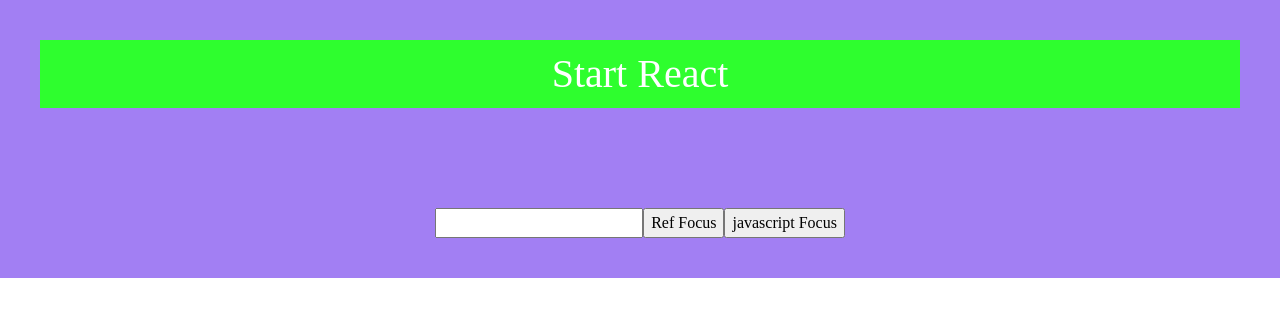
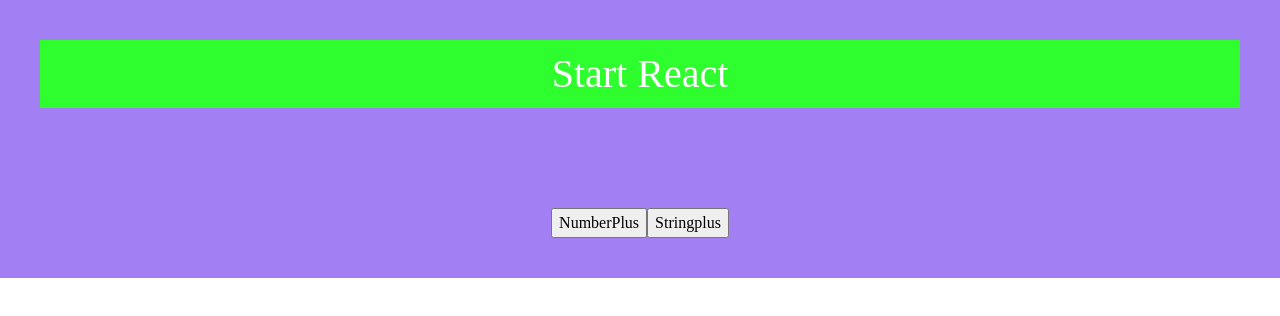
Before and after one commit to lee-kangpyo/react-start, a React (Create React App) app in the folder client/: page / in a window 1280 px wide. Shown: the top 316 px of the page. Built offline with nearby package versions, Linux system fonts and the light colour scheme.

Commit message:
커링 함수 사용하기

```diff
--- a/client/src/App.js
+++ b/client/src/App.js
@@ -1,13 +1,13 @@
 import React from 'react';
 import './App.css';
-import ReactRef from './component3/R073_ReactRef'
+import ReactCurrying from './component3/R074_ReactCurrying'
 import 'bootstrap/dist/css/bootstrap.css'
 
 function App() {
   return (
     <div className='app'>
       <h1 className='title'>Start React</h1>
-      <ReactRef />
+      <ReactCurrying />
     </div>
   );
 }
--- /dev/null
+++ b/client/src/component3/R074_ReactCurrying.js
@@ -0,0 +1,30 @@
+import React, { Component } from 'react';
+
+class R074_ReactCurrying extends Component {
+    plusNumOrString(c, d){
+        return c + d
+    }
+
+    plusFunc1(a){
+        return function(b){
+            return this.plusNumOrString(a, b)
+        }.bind(this)
+    }
+
+    plusFunc2 = a => b => this.plusNumOrString(a, b)
+
+    plusFunc(a){
+        return this.plusFunc1(a)(123)
+    }
+
+    render() {
+        return (
+            <>
+                <input type="button" value="NumberPlus" onClick={e => alert(this.plusFunc(100))} />
+                <input type="button" value="Stringplus" onClick={e => alert(this.plusFunc("react"))} />
+            </>
+        );
+    }
+}
+
+export default R074_ReactCurrying;
```
